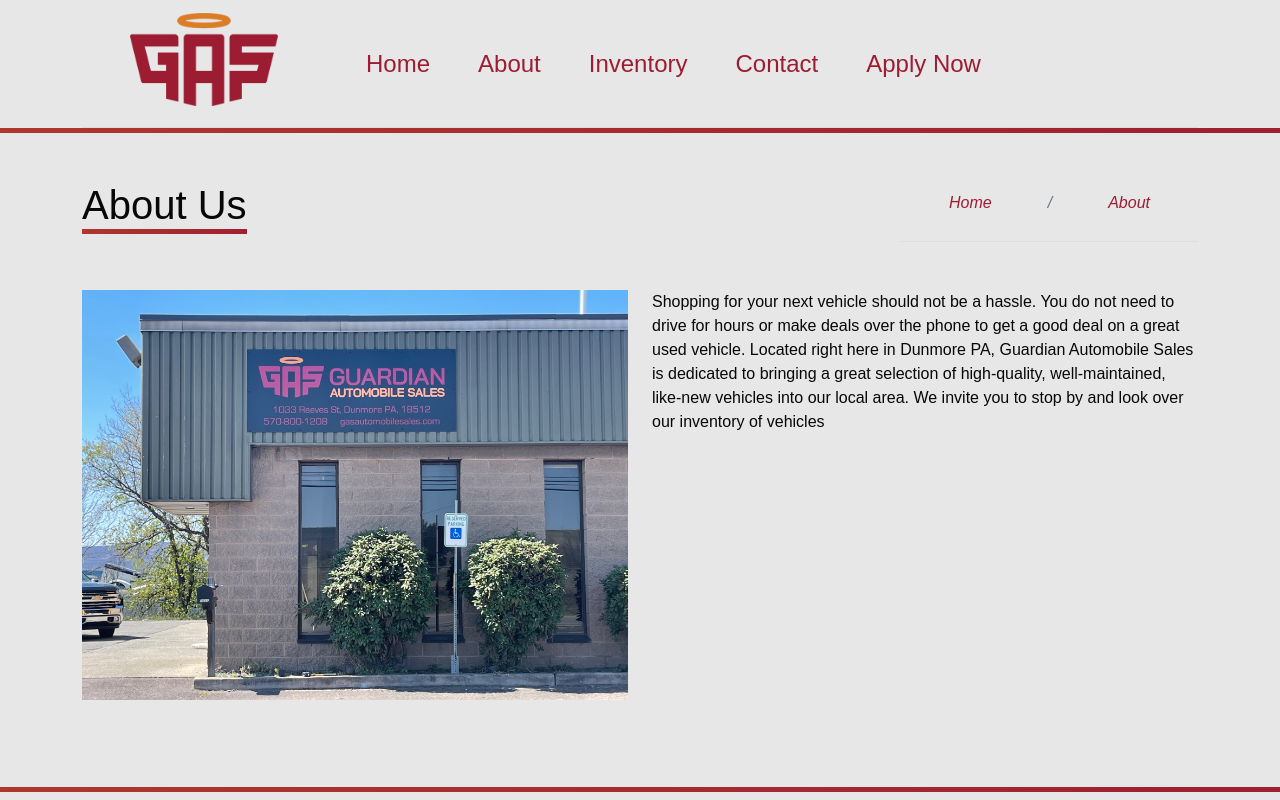
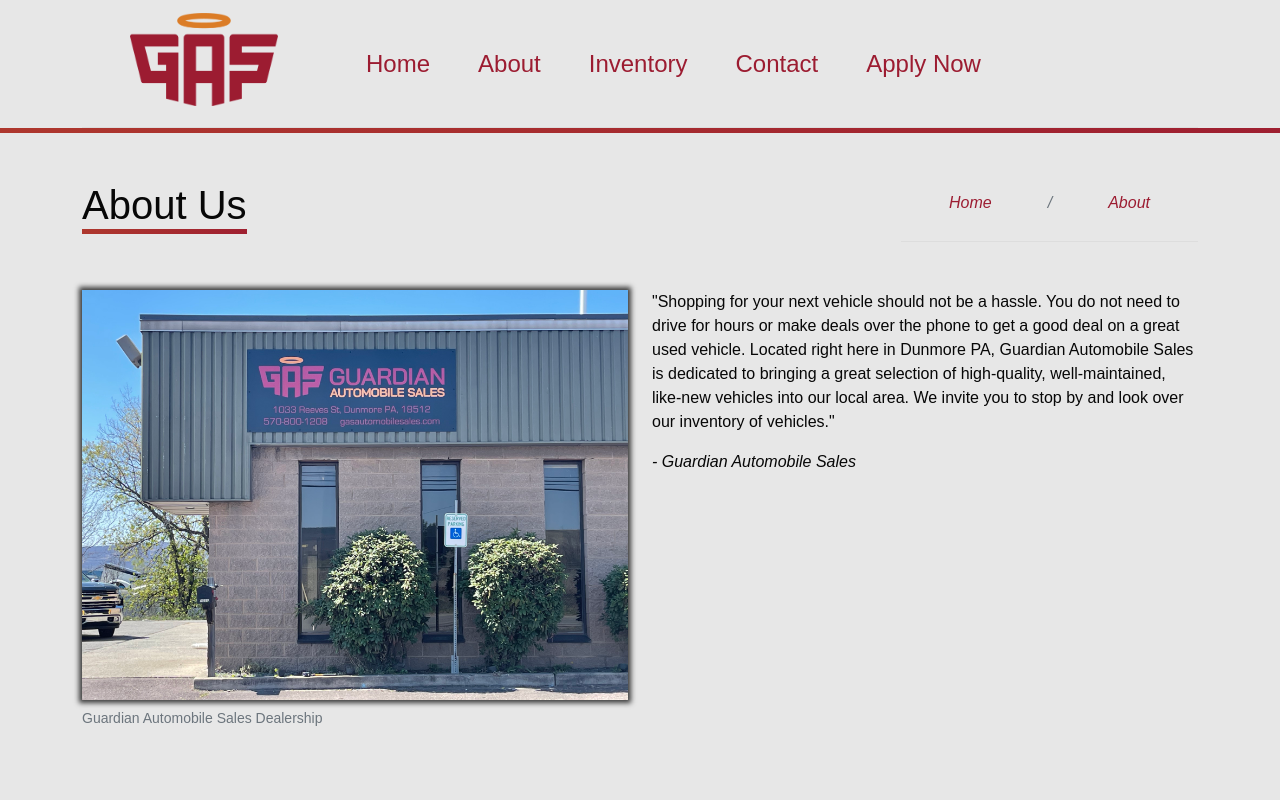
Before and after one commit to berriosa13/gas_website, a Next.js app: page /about in a window 1280 px wide. Shown: the top 800 px of the page. Built offline with nearby package versions, Linux system fonts and the light colour scheme; no server answers; a web font is replaced by a local one.

Commit message:
minor changes

```diff
--- a/pages/about.js
+++ b/pages/about.js
@@ -1,11 +1,10 @@
 import Head from "next/head";
 import Image from "next/image";
-import Layout from "../components/Layout"
-import { Breadcrumb, Row, Col, Button } from "react-bootstrap";
+import Layout from "../components/Layout";
+import { Breadcrumb, Row, Col, Button, Figure } from "react-bootstrap";
 import GradBar from "../components/GradBar";
 
 export default function About() {
-
   return (
     <>
       <Head>
@@ -16,47 +15,52 @@ export default function About() {
       <div className="d-flex justify-content-between my-5">
         <h1>
           About Us
-          <GradBar/>
+          <GradBar />
         </h1>
         <Breadcrumb className="fst-italic">
           <Breadcrumb.Item href="/">Home</Breadcrumb.Item>
-          <Breadcrumb.Item href="/contact">About</Breadcrumb.Item>
-
+          <Breadcrumb.Item href="/about">About</Breadcrumb.Item>
         </Breadcrumb>
       </div>
 
       <Row>
         <Col md={6}>
-            <Image
-              priority="true"
+        <Figure>
+          <Figure.Image
+            width={800}
+            height={60}
+            alt="GAS Building Image"
             src="/imgs/gas_building.jpeg"
-              alt="aboutImage"
-              width="800"
-              height="600"
           />
+          <Figure.Caption>
+            Guardian Automobile Sales Dealership
+          </Figure.Caption>
+        </Figure>
         </Col>
         <Col md={6}>
-            <p>Shopping for your next vehicle should not be a hassle.
-                You do not need to drive for hours or make deals over the phone to get a good deal on a great used vehicle. Located right here in Dunmore PA, Guardian Automobile Sales is dedicated to bringing a great selection of high-quality, well-maintained, like-new vehicles into our local area. We invite you to stop by and look over our inventory of vehicles</p>
+          <p>
+            "Shopping for your next vehicle should not be a hassle. You do not
+            need to drive for hours or make deals over the phone to get a good
+            deal on a great used vehicle. Located right here in Dunmore PA,
+            Guardian Automobile Sales is dedicated to bringing a great selection
+            of high-quality, well-maintained, like-new vehicles into our local
+            area. We invite you to stop by and look over our inventory of
+            vehicles."
+          </p>
+          <p className="fst-italic"> - Guardian Automobile Sales</p>
         </Col>
-          <style jsx>{`
-            img {
-
-              -webkit-box-shadow: 5px 5px 15px 5px #333 !important;
-              box-shadow: 5px 5px 15px 5px #333 !important;
+        <style jsx global>{`
+          .figure-img {
+            box-shadow: 0px 0px 5px 3px rgba(0, 0, 0, 0.75);
+            -webkit-box-shadow: 0px 0px 5px 3px rgba(0, 0, 0, 0.75);
+            -moz-box-shadow: 0px 0px 5px 3px rgba(0, 0, 0, 0.75);
           }
-
-      `   }</style>
+        `}</style>
       </Row>
-
     </>
   );
 }
 
 About.getLayout = function getLayout(page) {
-  return (
-    <Layout>
-      {page}
-    </Layout>
-  )
-}
+  return <Layout>{page}</Layout>;
+};
--- a/pages/cars.js
+++ b/pages/cars.js
@@ -13,7 +13,7 @@ import { db } from "../firebaseConfig";
 import { collection, getDocs, query, orderBy } from "firebase/firestore";
 import { TbSteeringWheel } from "react-icons/tb";
 
-export async function getStaticProps() {
+export async function getStaticProps(context) {
   const carCollectionRef = collection(db, "Cars");
   const cars = [];
 
--- a/services/options.services.js
+++ b/services/options.services.js
@@ -227,9 +227,7 @@ class SelectOptionsService {
       { value: "8-speed automatic", label: "8-speed automatic" },
       { value: "10-speed automatic", label: "10-speed automatic" },
       { value: "Continously Variable", label: "Continously Variable" },
-      {
-        value: "Semi Automatic/Dual Clutch",
-        label: "Semi Automatic/Dual Clutch",
+      { value: "Semi Automatic/Dual Clutch", label: "Semi Automatic/Dual Clutch",
       },
     ];
   };
@@ -273,6 +271,7 @@ class SelectOptionsService {
       { value: "Aqua", label: "Aqua" },
     ];
   };
+
 }
 
 export default new SelectOptionsService();
--- a/styles/globals.css
+++ b/styles/globals.css
@@ -100,6 +100,7 @@ nav ul li {
 .btn:focus,.btn:active {
   /* outline: none !important; */
   box-shadow: 0 0 0 0.25rem var(--secondary-color) !important;
+  -webkit-box-shadow: 0 0 0 0.25rem var(--secondary-color) !important;
 }
 
 .btn-primary {
@@ -113,3 +114,22 @@ nav ul li {
   background-color: var(--secondary-color) !important;
   border-color: var(--secondary-color) !important;
 }
+
+.form-control:focus {
+  box-shadow: 0 0 0 0.25rem var(--secondary-color) !important;
+  -webkit-box-shadow: 0 0 0 0.15rem var(--secondary-color) !important;
+}
+
+.accordion-button:focus {
+  z-index: 3;
+  border-color: var(--main-color) !important;
+  outline: 0;
+  box-shadow: 0 0 0 0.25rem var(--secondary-color) !important;
+  -webkit-box-shadow: 0 0 0 0.15rem var(--secondary-color) !important;
+}
+
+.accordion-button:not(.collapsed) {
+  color: var(--main-color) !important;
+  background-color: white !important;
+  box-shadow: inset 0 -1px 0 rgb(0 0 0 / 13%);
+}
```
Also changed, not shown: pages/carDetails.js (+106 -17 lines). Lines whose indentation alone changed are shown as unchanged.
